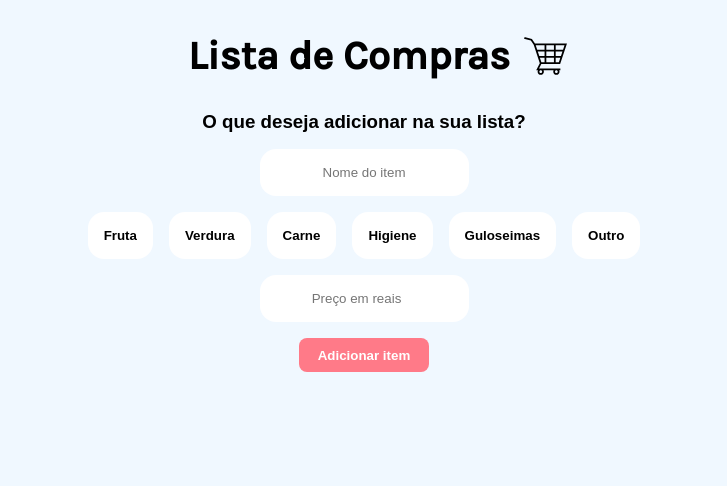
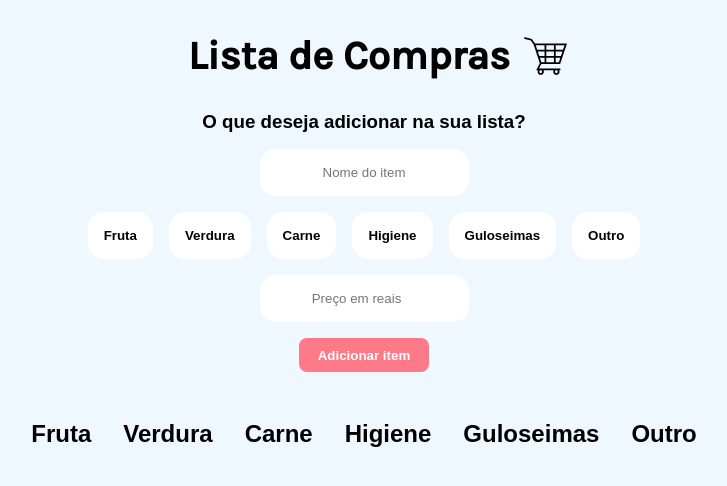
Before and after one commit to Lidia-2309/lista_de_compras, a React (Create React App) app: page / in a window 1280 px wide. Shown: the top 486 px of the page, without its empty margins (276-1003 px from the left). Built offline with nearby package versions, Linux system fonts and the light colour scheme.

Commit message:
AdicionandoProdutos em cada categoria

```diff
--- a/src/page/Home/index.tsx
+++ b/src/page/Home/index.tsx
@@ -60,6 +60,15 @@ export const Home = () => {
         }
     },[clickColor, cont])
 
+
+    // useEffect(() => {
+    //     if(view === true){
+    //         product
+    //         values
+    //         price
+    //     }
+    // },[clickColor, cont])
+
     return (
         <Styles>
             <div className="body">
@@ -97,7 +106,23 @@ export const Home = () => {
 
                     <button onClick={() => setView(true)} className="button">Adicionar item</button>
 
-                    { view === true ?
+                    <div className="List">
+                        {foods.name.map((value) => (
+                            <h2>
+                                    {value}
+
+                                    { values === value && view === true ?
+                                        <div>
+                                            <h6>{product}  {price}R$</h6>
+                                        </div>
+
+                                        : null
+                                    }
+                            </h2>
+                        ))}
+                    </div>
+
+                    {/* { view === true ?
                         <div>
                             <h2>Produto: {product}</h2>
                             <h2>Tipo: {values}</h2>
@@ -105,7 +130,8 @@ export const Home = () => {
                         </div>
 
                         : null
-                    }
+                    } */}
+
             </div>
         </Styles>
     );
--- a/src/page/Home/styles.ts
+++ b/src/page/Home/styles.ts
@@ -64,6 +64,20 @@ h1{
     padding: 2rem;
     font-family: 'Karla', sans-serif;
 }
+
+.List{
+    display: flex;
+    text-align: center;
+    color: black;
+    /* font-size: 2.5rem;*/
+    padding: 2rem;
+    font-family: 'Karla', sans-serif;
+}
+
+h2 {
+    padding: 1rem;
+}
+
 .button {
     border: none;
     outline: none;
```
